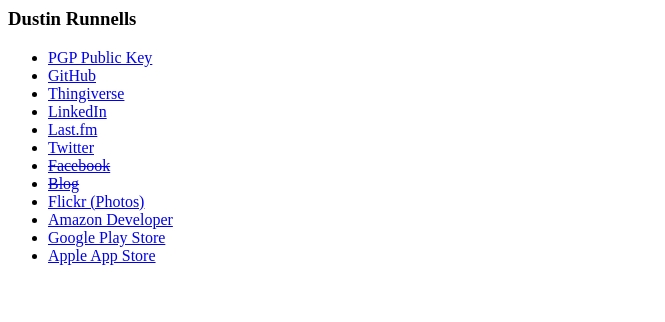
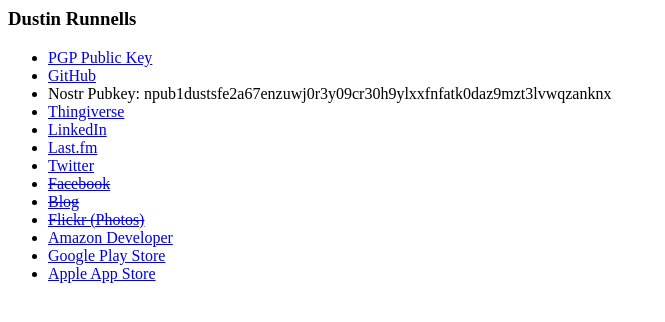
Before and after one commit to drunnells/dustinr.crypto, a plain HTML site: page index.html in a window 1280 px wide. Shown: the whole page, without its empty margins (0-665 px from the left). Drawn offline with Linux system fonts and the light colour scheme.

Commit message:
Updated pgp key

```diff
--- a/index.html
+++ b/index.html
@@ -6,13 +6,14 @@
 <ul>
 <li><a href='public-key.txt'>PGP Public Key</a>
 <li><a href='https://github.com/drunnells'>GitHub</a>
+<li>Nostr Pubkey: npub1dustsfe2a67enzuwj0r3y09cr30h9ylxxfnfatk0daz9mzt3lvwqzanknx
 <li><a href='https://www.thingiverse.com/drunnells/designs'>Thingiverse</a>
 <li><a href='https://www.linkedin.com/in/drunnells/'>LinkedIn</a>
 <li><a href='https://www.last.fm/user/drunnells'>Last.fm</a>
 <li><a href='http://twitter.com/drunnells'>Twitter</a>
 <li><a href='http://facebook.com/drunnells'><s>Facebook</s></a>
 <li><a href='http://dustin.runnells.name/blog'><del>Blog</del></a>
-<li><a href='http://www.flickr.com/photos/drunnells/'>Flickr (Photos)</a>
+<li><a href='http://www.flickr.com/photos/drunnells/'><s>Flickr (Photos)</s></a>
 <li><a href='https://www.amazon.com/s?i=mobile-apps&rh=p_4%3ADustin+Runnells&search-type=ss'>Amazon Developer</a>
 <li><a href='https://play.google.com/store/apps/developer?id=Dustin+Runnells'>Google Play Store</a>
 <li><a href='https://apps.apple.com/us/developer/dustin-runnells/id975358305'>Apple App Store</a>
```
Also changed, not shown: public-key.txt.
